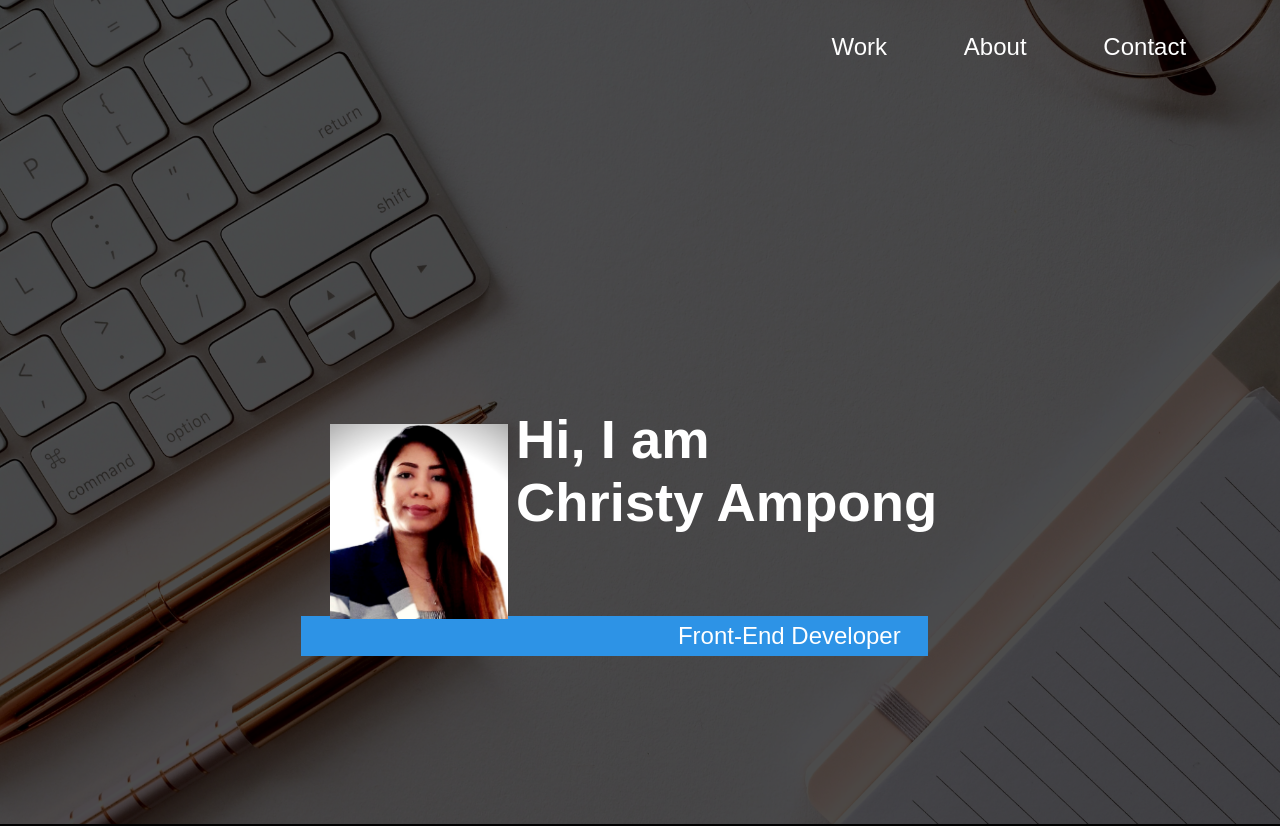
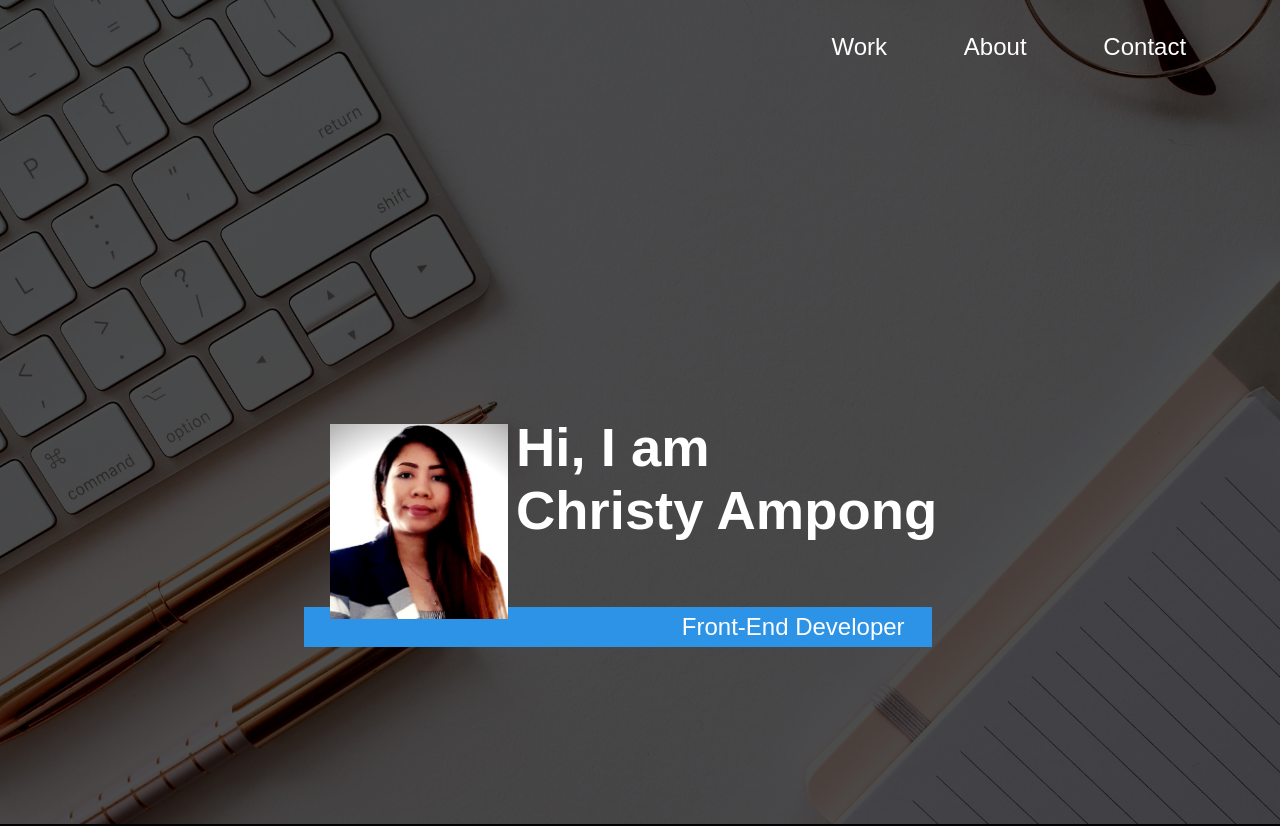
Before and after one commit to kimchie1984/my-portfolio-test2, a React (Vite) app: page / in a window 1280 px wide. Shown: the top 826 px of the page. Built offline with nearby package versions, Linux system fonts and the light colour scheme.

Commit message:
Update navbar.css

```diff
--- a/src/navbar.css
+++ b/src/navbar.css
@@ -403,15 +403,15 @@ body {
 
 
   .navbar-headline {
-    top: 49%;
+    top: 50%;
     left: 36%;
   }
 
 
   .front-end {
-    top: 74%;
-    left: 15.3%;
-    padding: 10px 0px 10px 377px;
+    top: 73%;
+    left: 15.5%;
+    padding: 10px 0px 10px 378px;
   }
 
 
@@ -437,7 +437,7 @@ body {
 
 
   .navbar-headline {
-    top: 49%;
+    top: 50%;
     left: 36%;
     font-size: 2.5rem;
   }
@@ -452,9 +452,9 @@ body {
 
 
   .front-end {
-    top: 72%;
+    top: 71%;
     left: 18.4%;
-    padding: 20px 0px 20px 647px;
+    padding: 20px 0px 20px 657px;
     font-size: 1.6rem;
 }
 
```
